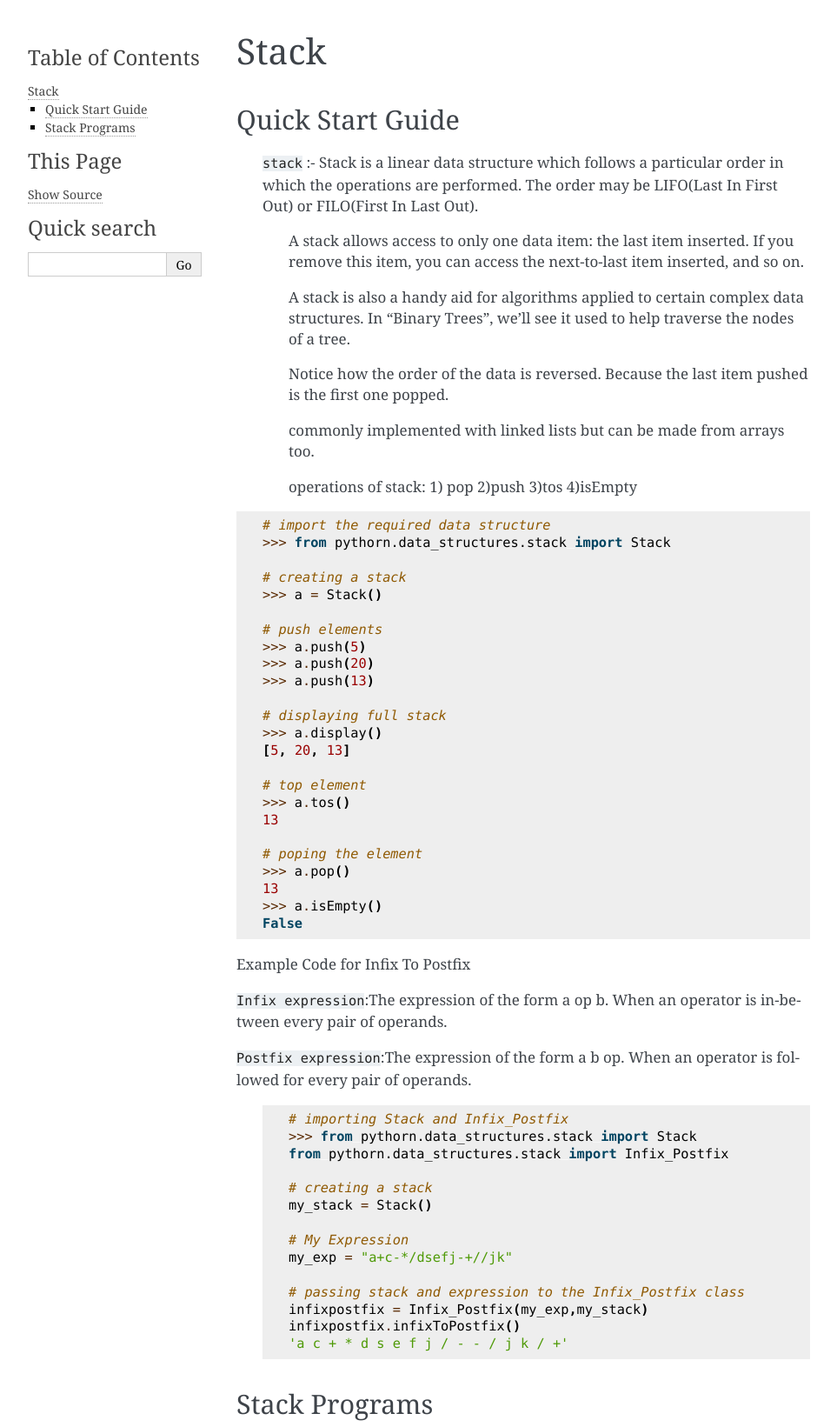
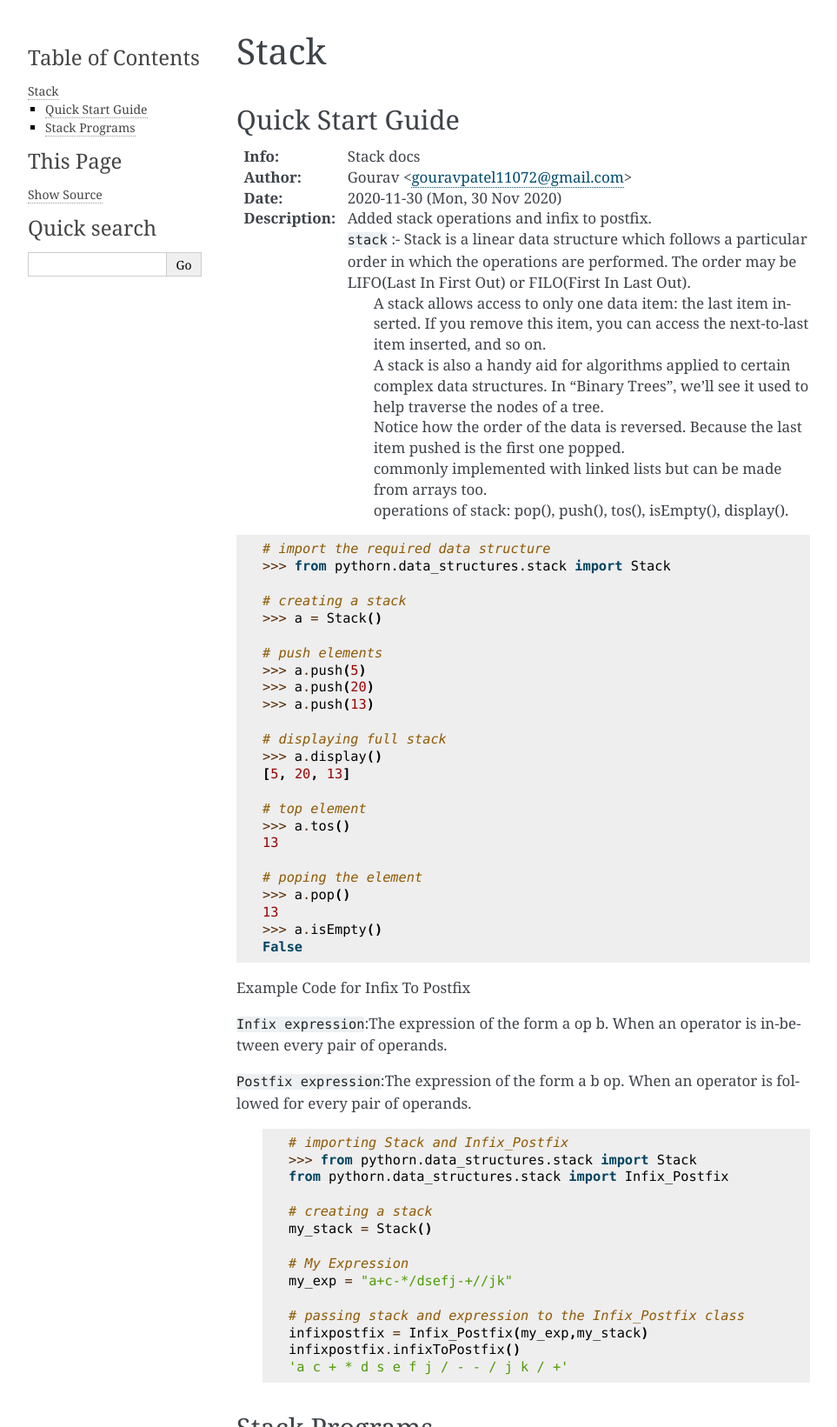
Before and after one commit to robinsingh-ai/pythorn, a Sphinx documentation site: the page built from docs/stack.rst, in a window 1280 px wide, cut to the strip 0-1641 px from the top of the page. Shown: the whole strip at 87% size, without its empty margins (148-1111 px from the left). Built offline with Sphinx 7.4.7, drawn with Linux system fonts in a browser that asks for light colours; pages that are not in the unit, such as notebooks, are missing from menus.

Commit message:
added stack docs with example

```diff
--- a/docs/stack.rst
+++ b/docs/stack.rst
@@ -3,27 +3,27 @@ Stack
 
 Quick Start Guide
 ------------------
+:Info: Stack docs
+:Author: Gourav <gouravpatel11072@gmail.com>
+:Date: 2020-11-30  (Mon, 30 Nov 2020)
+:Description: Added stack operations and infix to postfix.
 
 
  ``stack`` :- Stack is a linear data structure which follows a particular order in which the operations are performed. The order may be LIFO(Last In First Out) or FILO(First In Last Out).
 
 
-              A stack allows access to only one data item: the last item inserted. If you remove this item, you can access the next-to-last item inserted, and so on.
+            A stack allows access to only one data item: the last item inserted. If you remove this item, you can access the next-to-last item inserted, and so on.
 
 
-              A stack is also a handy aid for algorithms applied to certain complex data structures. In "Binary Trees", we’ll see it used to help traverse the nodes of a tree.
+            A stack is also a handy aid for algorithms applied to certain complex data structures. In "Binary Trees", we’ll see it used to help traverse the nodes of a tree.
 
 
-              Notice how the order of the data is reversed. Because the last item pushed is the first one popped.
+            Notice how the order of the data is reversed. Because the last item pushed is the first one popped.
 
 
-              commonly implemented with linked lists but can be made from arrays too.
+            commonly implemented with linked lists but can be made from arrays too.
 
-              operations of stack:
-              1) pop
-              2)push
-              3)tos
-              4)isEmpty
+            operations of stack: pop(), push(), tos(), isEmpty(), display().
 
 
 .. code-block:: python
```
